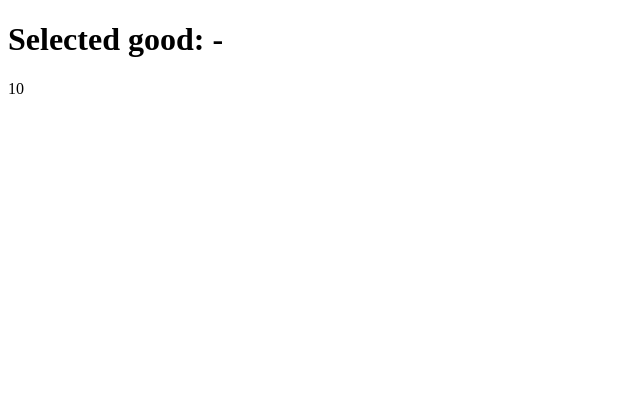
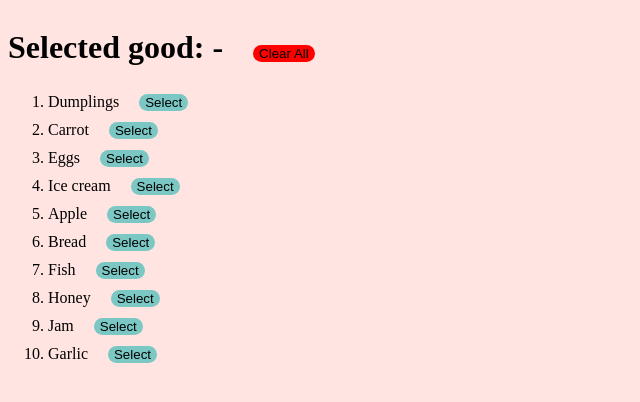
Before and after one commit to mate-academy/react_goods-selector, a React (Create React App) app: page / in a window 1280 px wide. Shown: the top 402 px of the page, without its empty margins (0-640 px from the left). Built offline with nearby package versions, Linux system fonts and the light colour scheme; the HTML template or start-up script is replaced by a standard one.

Commit message:
solution

```diff
--- a/package.json
+++ b/package.json
@@ -7,6 +7,7 @@
   "author": "Mate Academy",
   "license": "GPL-3.0",
   "dependencies": {
+    "classnames": "^2.2.6",
     "node-sass": "^4.14.1",
     "prop-types": "^15.7.2",
     "react": "^16.13.1",
--- a/src/App.js
+++ b/src/App.js
@@ -14,11 +14,61 @@ const goodsFromServer = [
   'Garlic',
 ];
 
-const App = () => (
-  <div className="App">
-    <h1>Selected good: -</h1>
-    {goodsFromServer.length}
-  </div>
-);
+const goods = goodsFromServer.map((good, index) => ({
+  name: good,
+  id: index,
+}));
+
+class App extends React.Component {
+  state = {
+    selectedGood: '-',
+  }
+
+  selectGood = (good) => {
+    this.setState({ selectedGood: good });
+  }
+
+  clearSelected = () => {
+    this.setState({ selectedGood: '' });
+  }
+
+  render() {
+    const { selectedGood } = this.state;
+
+    return (
+      <div className="App">
+        <h1 className="App__heading">{`Selected good:  ${selectedGood}`}</h1>
+        <button
+          type="button"
+          className="App__btn "
+          onClick={this.clearSelected}
+        >
+          Clear All
+        </button>
+        <ol className="App__list list">
+          {
+            goods.map(({ name, id }) => (
+              <li
+                className={`
+                  list__item ${selectedGood === name ? 'selected' : ''}
+                `}
+                key={id}
+              >
+                {name}
+                <button
+                  type="button"
+                  className="list__btn"
+                  onClick={() => this.selectGood(name)}
+                >
+                  Select
+                </button>
+              </li>
+            ))
+          }
+        </ol>
+      </div>
+    );
+  }
+}
 
 export default App;
--- a/src/App.scss
+++ b/src/App.scss
@@ -1 +1,51 @@
-// styles go here
+body {
+  background-color: mistyrose;
+}
+
+.App {
+  &__heading {
+    display: inline-block;
+  }
+
+  &__btn {
+    display: inline-block;
+    margin: 0 30px;
+
+    border-radius: 10px;
+    background-color: red;
+    border: none;
+    cursor: pointer;
+    outline: none;
+
+    &:hover {
+      color: white;
+    }
+  }
+}
+
+.list {
+  margin: 0;
+
+  &__item {
+    padding: 5px 0;
+  }
+
+  &__btn {
+    margin-left: 20px;
+
+    border-radius: 10px;
+    background-color: #7bc7c4;
+    border: none;
+    cursor: pointer;
+    outline: none;
+
+    &:hover {
+      color: white;
+      background-color: #357573;
+    }
+  }
+}
+
+.selected {
+  color: cornflowerblue;
+}
```
Also changed, not shown: 1 other file (tests, documents, lock files or other folders).
